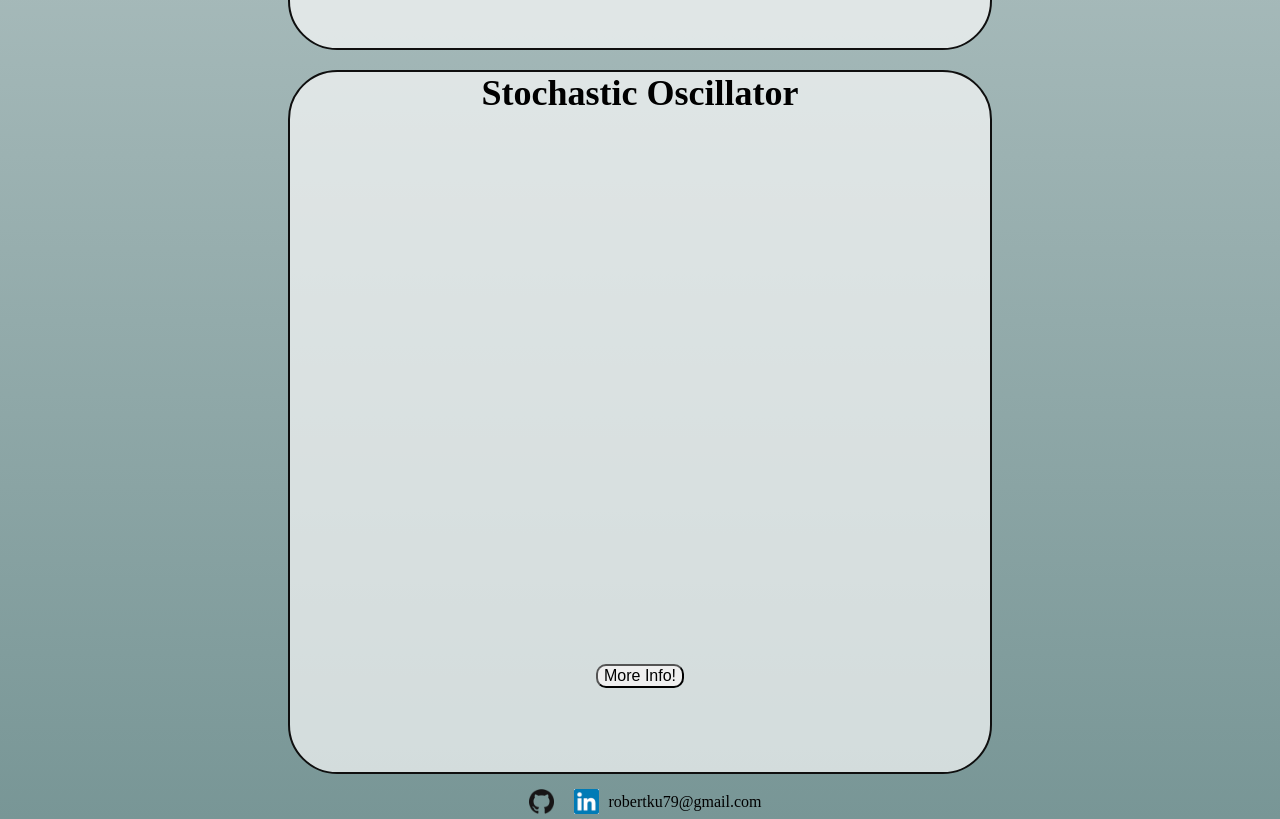
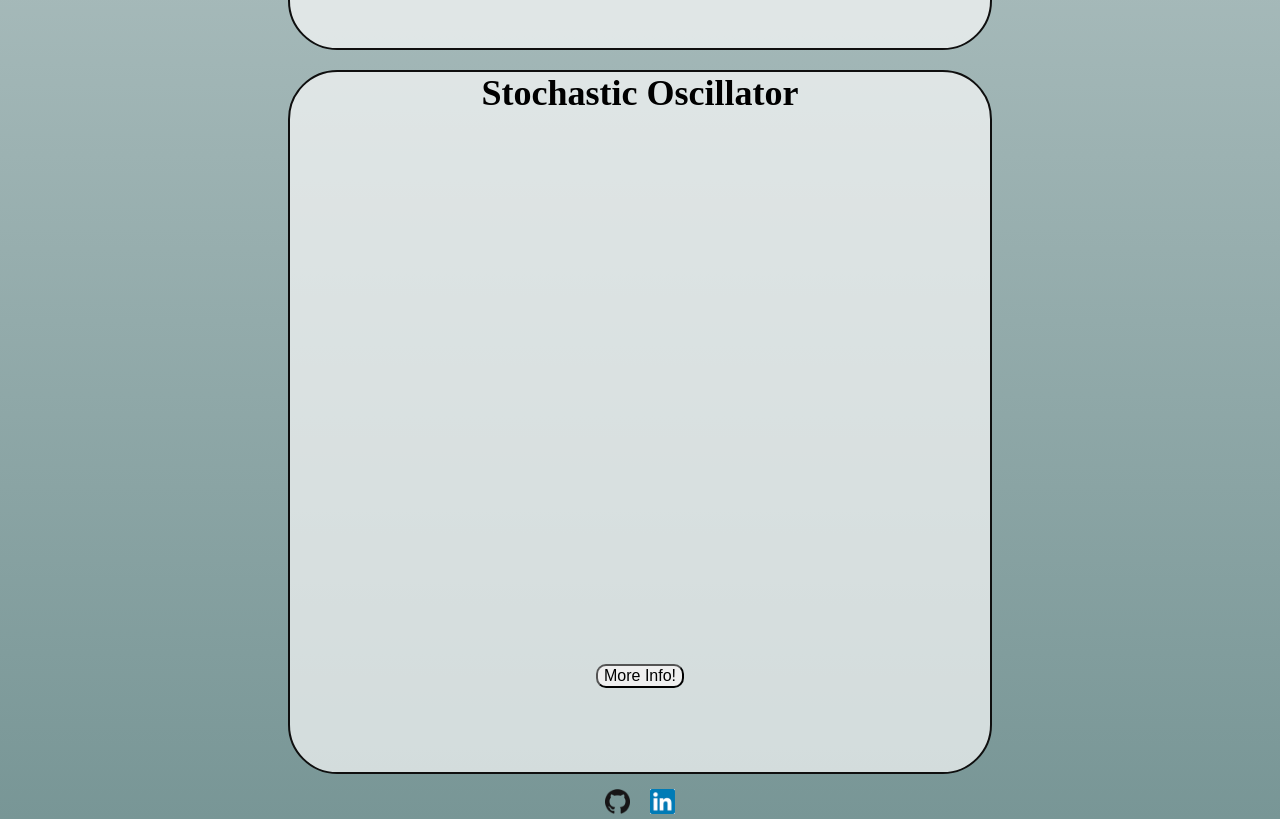
Before and after one commit to rjk79/Stockvis, a website built with webpack: page index.html in a window 1280 px wide. Shown: the part 1672-2491 px from the top of the page. Built offline with nearby package versions, Linux system fonts and the light colour scheme; files whose address does not match are found by name.

Commit message:
Remove from social

```diff
--- a/index.html
+++ b/index.html
@@ -141,7 +141,6 @@
     <a class="linkedin-link" href="https://www.linkedin.com/in/robert-ku-b9464461">
         <img class="icon" src="assets/linkedin.jpg">
     </a>
-    robertku79@gmail.com
     </div>
 
 
--- a/src/bollinger.js
+++ b/src/bollinger.js
@@ -13,6 +13,7 @@ const Bollinger = () => {
         var data = JSON.parse(this.response)
         console.log(data)
     if (request.status >= 200 && request.status < 400) {
+
         // let data = bollData
         //vet the data
         let reverseDataUppers = Object.values(data["Technical Analysis: BBANDS"])
```
